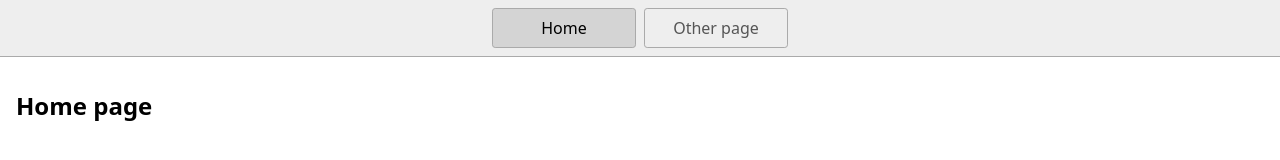
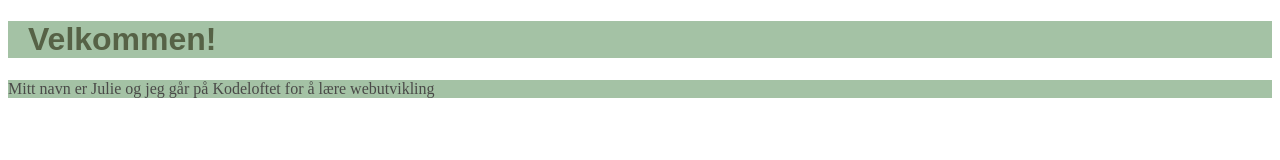
Before and after one commit to JulieKodehode/kodeloftetG7_undevisning6, a website: page index.html in a window 1280 px wide. Drawn offline with Linux system fonts and the light colour scheme.

Commit message:
First commit

```diff
--- a/index.html
+++ b/index.html
@@ -4,20 +4,13 @@
     <title>Home</title>
     <meta charset="UTF-8" />
     <meta name="viewport" content="width=device-width" />
-    <!--
-      Need a visual blank slate?
-      Remove all code in `styles.css`!
-    -->
     <link rel="stylesheet" href="styles.css" />
     <script type="module" src="script.js"></script>
   </head>
   <body>
-    <nav>
-      <a href="/" aria-current="page">Home</a>
-      <a href="/page2.html">Other page</a>
-    </nav>
     <main>
-      <h1>Home page</h1>
+      <h1>Velkommen!</h1>
+      <p>Mitt navn er Julie og jeg går på Kodeloftet for å lære webutvikling</p>
     </main>
   </body>
 </html>
--- a/styles.css
+++ b/styles.css
@@ -1,46 +1,30 @@
-* {
-  box-sizing: border-box;
-}
+:root {
+  /*
+  property:value
+  navn:verdi
+  */
+  --primaryColor: #566246;
+  --secondaryColor: #4A4A48;
+  --accentColor: #A4C2A5;
+  --darkColor: #1d1d1d;
+  --lightColor: #fdfdfd;
 
-body {
-  margin: 0;
-  font-family: system-ui, sans-serif;
-  color: black;
-  background-color: white;
-}
+  --spacingSmall: 10px;
+  --spacingMedium: 20px;
+  --spacingLarge: 30px;
 
-nav {
-  display: flex;
-  flex-wrap: wrap;
-  align-items: center;
-  justify-content: center;
-  padding: 0.5rem;
-  gap: 0.5rem;
-  border-bottom: solid 1px #aaa;
-  background-color: #eee;
-}
-
-nav a {
-  display: inline-block;
-  min-width: 9rem;
-  padding: 0.5rem;
-  border-radius: 0.2rem;
-  border: solid 1px #aaa;
-  text-align: center;
-  text-decoration: none;
-  color: #555;
-}
-
-nav a[aria-current='page'] {
-  color: #000;
-  background-color: #d4d4d4;
-}
-
-main {
-  padding: 1rem;
+  --fontFamily: fantasy;
 }
 
 h1 {
-  font-weight: bold;
-  font-size: 1.5rem;
+ /* color: #566246; */
+  color: var(--primaryColor);
+  background-color: var(--accentColor);
+  padding-left: var(--spacingMedium);
+  font-family: var(--fontFamily);
 }
+
+p {
+  color: var(--secondaryColor);
+  background-color: var(--accentColor);
+}
```
Also changed, not shown: page2.html (deleted, +0 -19 lines), 1 other file.
